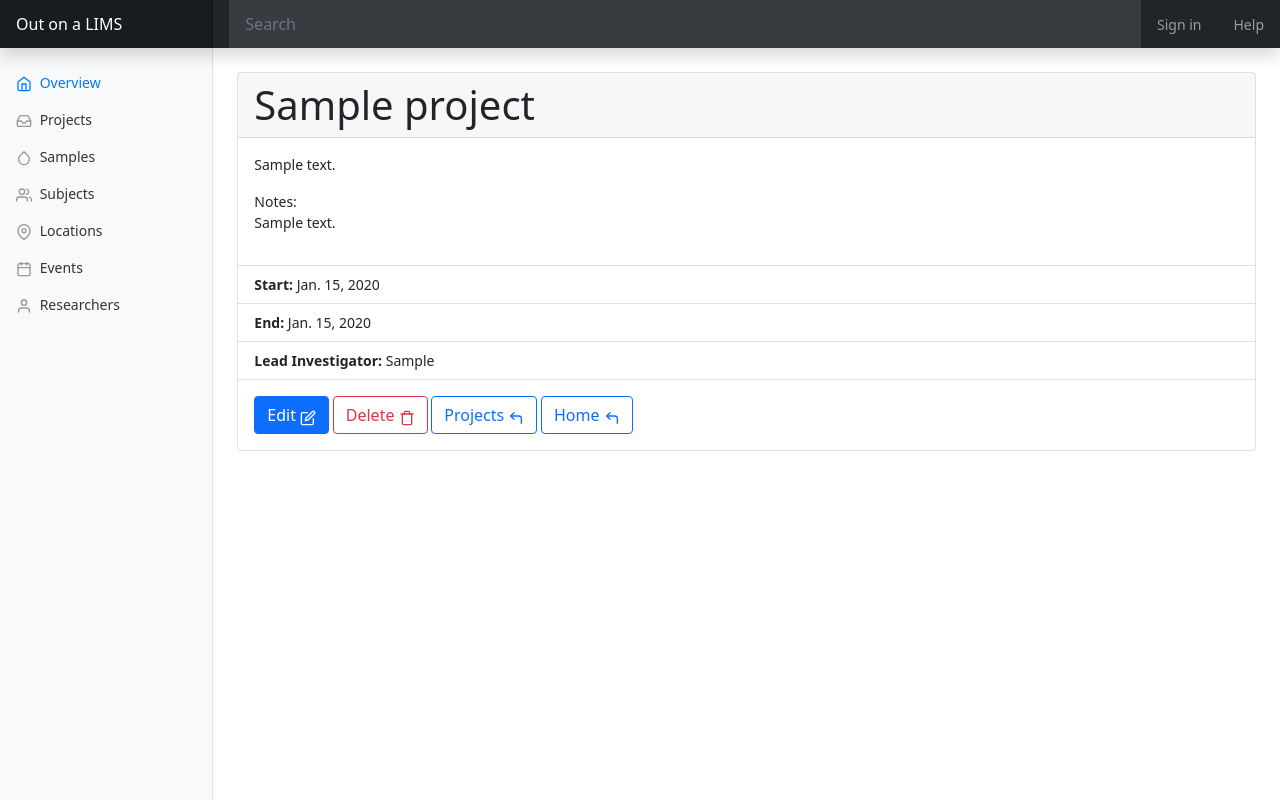
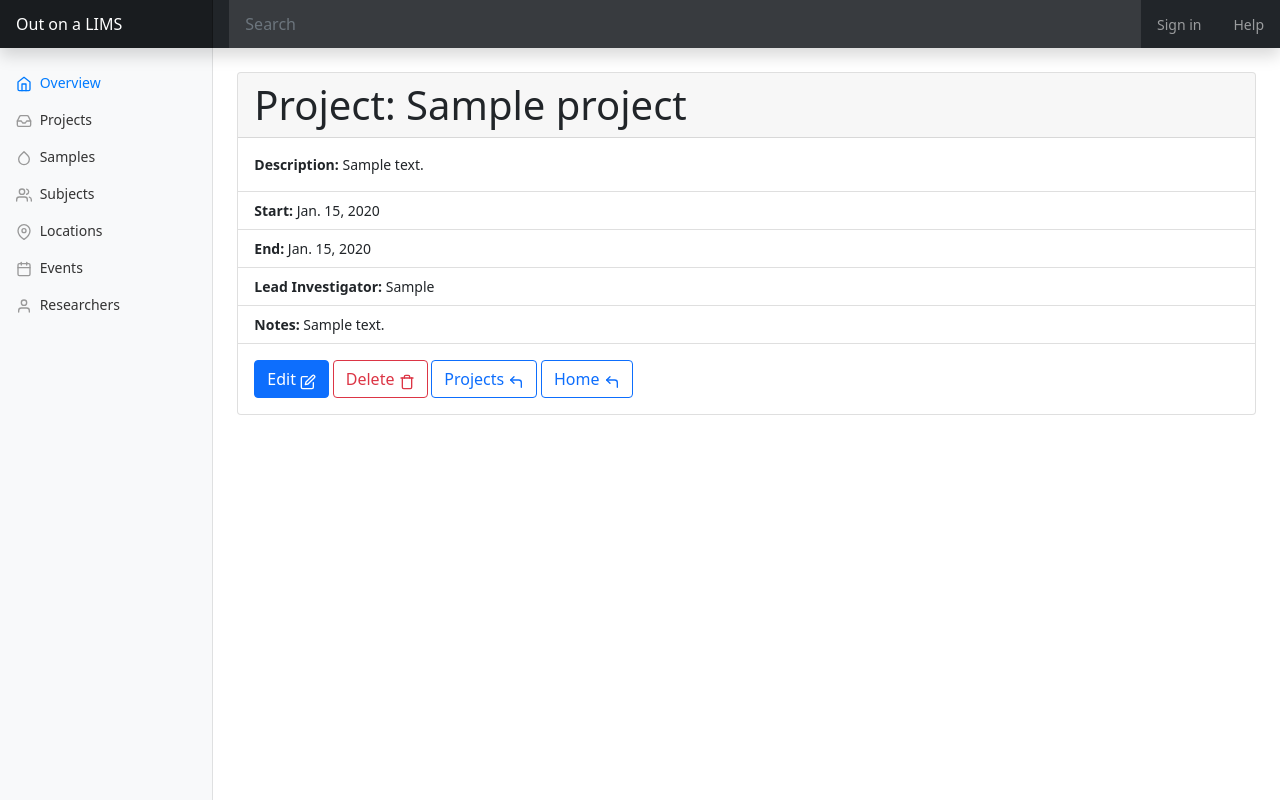
Before and after one commit to tfursten/outonalims-covid, a Django app: page /lims/projects/detail/1/ in a window 1280 px wide. Run offline with Django 3.2, Linux system fonts and the light colour scheme; tables that the repository leaves empty hold one stand-in row (values such as "Sample post").

Commit message:
update project

```diff
--- a/out_on_a_LIMS/lims/templates/lims/project_detail.html
+++ b/out_on_a_LIMS/lims/templates/lims/project_detail.html
@@ -1,16 +1,15 @@
 {% extends "lims/base.html" %}
 {% block content %}
 <div class="card"">
-    <h1 class="card-header">{{ project.name }}</h1>
+    <h1 class="card-header">Project: {{ project.name }}</h1>
     <div class="card-body">
-      <p class="card-text">{{ project.description }}</p>
-      Notes:
-      <p>{{ project.notes }}</p>
+      <p class="card-text"><strong>Description:</strong> {{ project.description }}</p>
     </div>
     <ul class="list-group list-group-flush">
       <li class="list-group-item"><strong>Start:</strong> {{ project.start_date }}</li>
       <li class="list-group-item"><strong>End:</strong> {{ project.end_date }}</li>
       <li class="list-group-item"><Strong>Lead Investigator:</Strong> {{ project.investigator }}</li>
+      <li class="list-group-item"><Strong>Notes:</Strong> {{ project.notes }}</li>
     </ul>
     <div class="card-body">
         <a class="btn btn-primary btn" href="{% url 'lims:edit_project' project.id %}" role="button">Edit <span data-feather="edit"></span></a>
--- a/out_on_a_LIMS/lims/templates/lims/project_list.html
+++ b/out_on_a_LIMS/lims/templates/lims/project_list.html
@@ -18,7 +18,6 @@
                 <th>Lead Investigator</th>
                 <th>Start Date</th>
                 <th>End Date</th>
-                <th>Description</th>
             </tr>
         </thead>
         <tbody>
@@ -30,7 +29,6 @@
                     <td>{{ project.investigator }}</td>
                     <td>{{ project.start_date }}</td>
                     <td>{{ project.end_date }}</td>
-                    <td>{{ project.description }}</td>
                 </tr>
             {% endfor %}
         </tbody>
```
Also changed, not shown: out_on_a_LIMS/lims/templates/lims/project_confirm_delete.html (+4 -4 lines).
